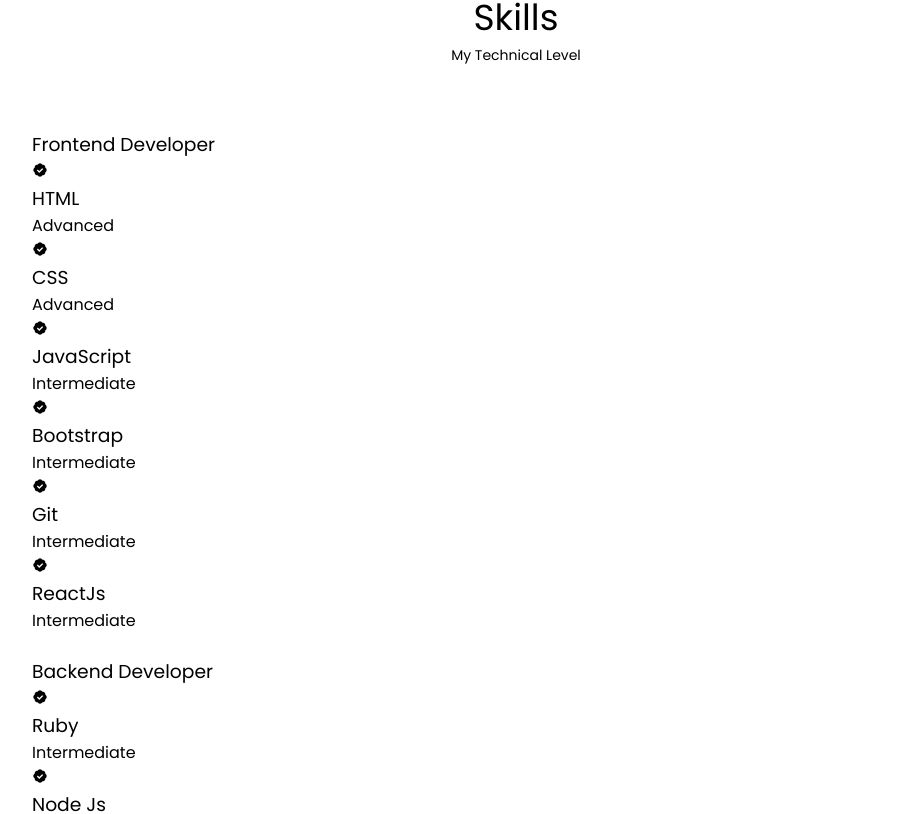
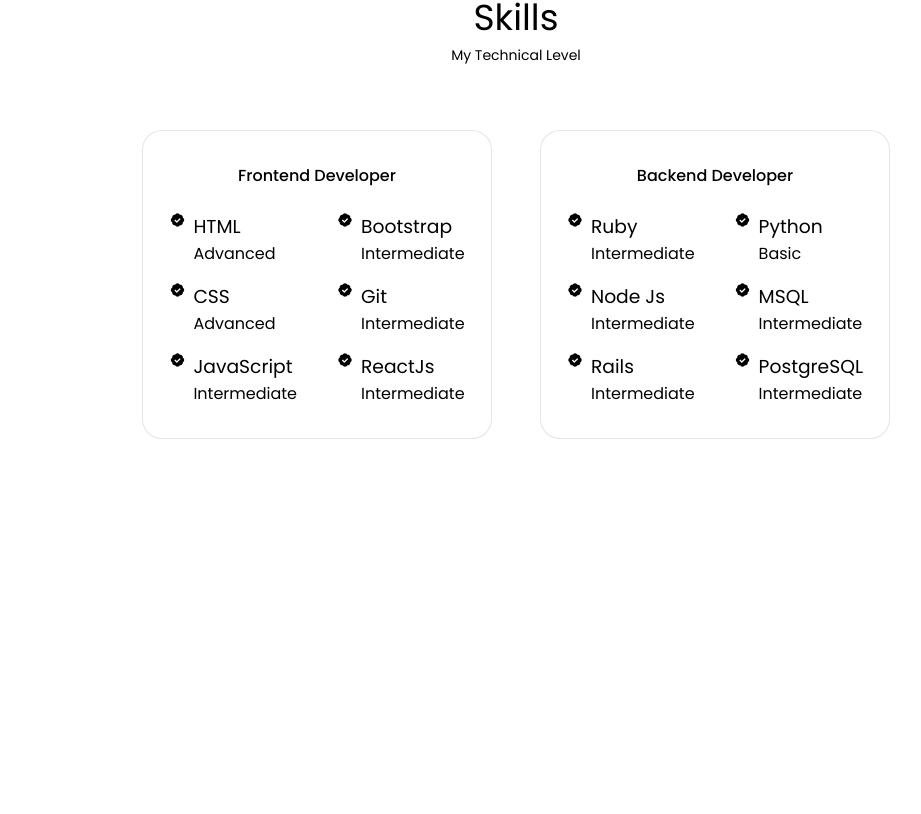
Before and after one commit to Rlynette/Personal-portfolio, a React (Create React App) app in the folder personal-portfolio/: page / in a window 1280 px wide. Shown: the part 1392-2206 px from the top of the page, without its empty margins (124-1045 px from the left). After the commit the page ends 1863 px from the top, so only its background shows below. Built offline with nearby package versions, Linux system fonts and the light colour scheme.

Commit message:
modify skills.css and create services component

```diff
--- a/personal-portfolio/src/components/skills/skills.css
+++ b/personal-portfolio/src/components/skills/skills.css
@@ -0,0 +1,41 @@
+.skills__container {
+    grid-template-columns: repeat(2, 350px);
+    column-gap: 3rem;
+    justify-content: center;
+}
+
+.skills__content {
+    background-color: var(--container-color);
+    border: 1px solid rgba(0, 0, 0, 0.1);
+    padding: 2rem 4rem;
+    border-radius: 1.25rem;
+}
+
+.skills__title {
+    font-size: var(--normal-font-siize);
+    font-weight: var(--font-medium);
+    text-align: center;
+    margin-bottom: var(--mb-1-5);
+}
+
+.skills__box {
+    display: flex;
+    justify-content: center;
+    column-gap: 2.5rem;
+}
+
+.skills__group {
+    display: grid;
+    align-items: flex-start;
+    row-gap: 1rem;
+}
+
+.skills__data {
+    display: flex;
+    column-gap: 0.5rem;
+}
+
+.skills .bx-badge-check {
+    font-size: 1rem;
+    color: var(--title-color);
+}
```
Also changed, not shown: personal-portfolio/src/components/services/Services.jsx (added, +13 -0 lines), personal-portfolio/src/components/services/services.css (added), 1 other file (tests, documents, lock files or other folders).
